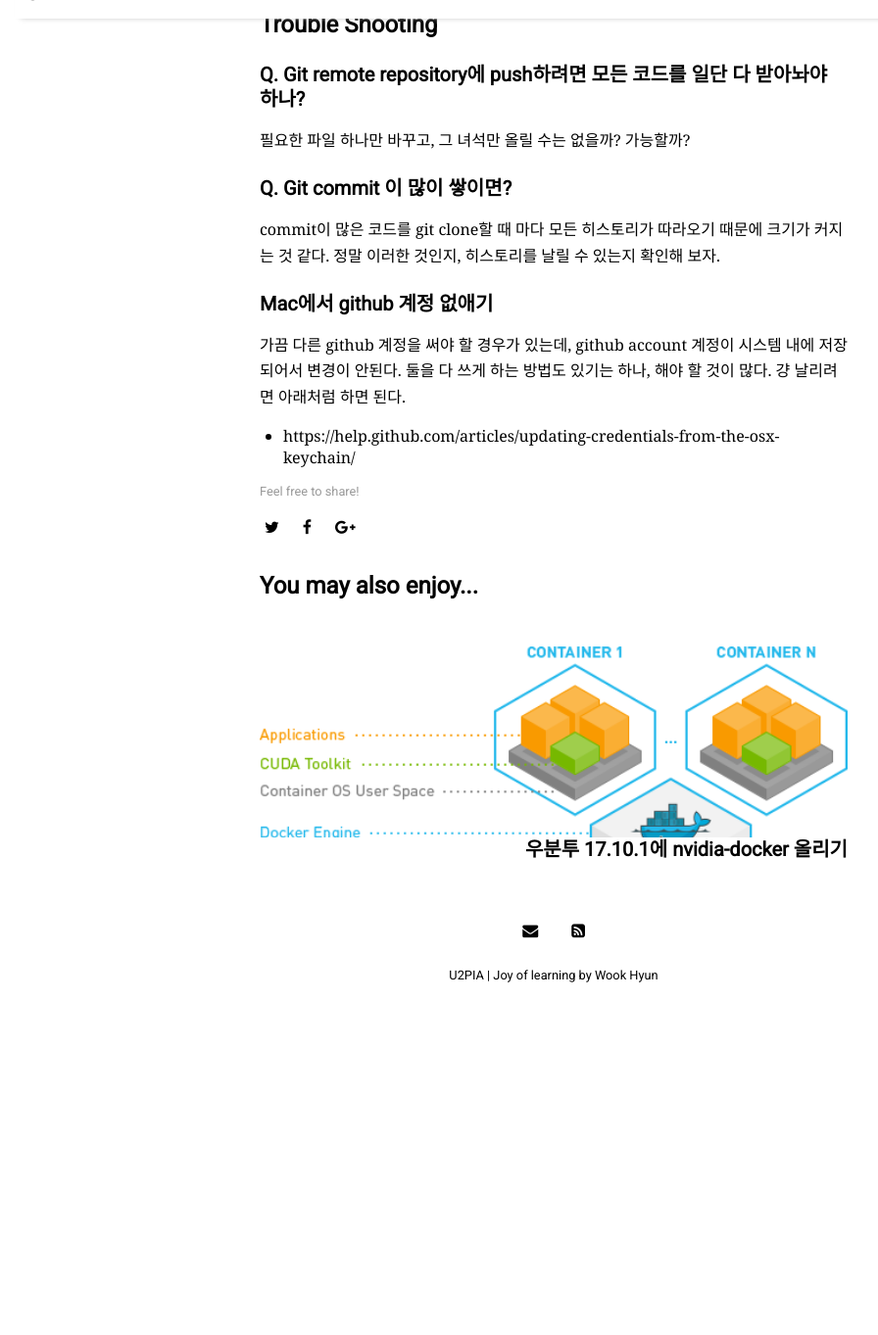
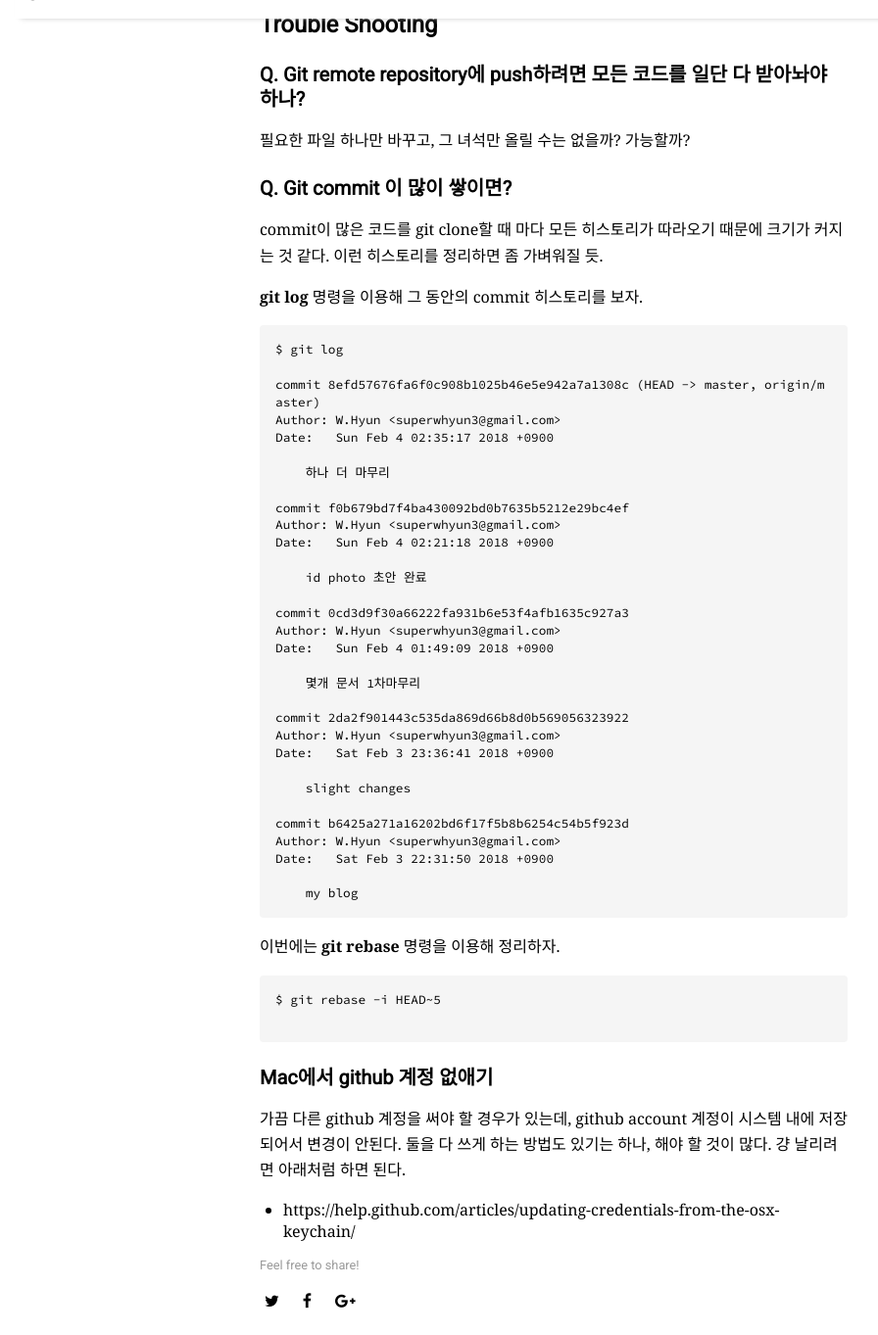
Before and after one commit to superwhyun/superwhyun.github.io, a Jekyll site: the page built from _posts/2018-02-03-git-commands.md, in a window 1280 px wide and 1400 px high, scrolled down 1386 px, cut to the strip 37-1400 px from the top of the window. Shown: the whole strip at 98% size, without its empty margins (75-971 px from the left). Built offline with Jekyll 4.4.1, drawn with Linux system fonts in a browser that asks for light colours; nearby versions of some CDN libraries; comment, search, counter and statistics services are not loaded; before the commit the page ends 2457 px from its top, so only the background shows below that.

Commit message:
rebase test

````diff
--- a/_posts/2018-02-03-git-commands.md
+++ b/_posts/2018-02-03-git-commands.md
@@ -51,7 +51,50 @@
 
 ### Q. Git commit 이 많이 쌓이면?
 
-commit이 많은 코드를 git clone할 때 마다 모든 히스토리가 따라오기 때문에 크기가 커지는 것 같다. 정말 이러한 것인지, 히스토리를 날릴 수 있는지 확인해 보자.
+commit이 많은 코드를 git clone할 때 마다 모든 히스토리가 따라오기 때문에 크기가 커지는 것 같다. 이런 히스토리를 정리하면 좀 가벼워질 듯.
+
+**git log** 명령을 이용해 그 동안의 commit 히스토리를 보자.
+```
+$ git log
+
+commit 8efd57676fa6f0c908b1025b46e5e942a7a1308c (HEAD -> master, origin/master)
+Author: W.Hyun <superwhyun3@gmail.com>
+Date:   Sun Feb 4 02:35:17 2018 +0900
+
+    하나 더 마무리
+
+commit f0b679bd7f4ba430092bd0b7635b5212e29bc4ef
+Author: W.Hyun <superwhyun3@gmail.com>
+Date:   Sun Feb 4 02:21:18 2018 +0900
+
+    id photo 초안 완료
+
+commit 0cd3d9f30a66222fa931b6e53f4afb1635c927a3
+Author: W.Hyun <superwhyun3@gmail.com>
+Date:   Sun Feb 4 01:49:09 2018 +0900
+
+    몇개 문서 1차마무리
+
+commit 2da2f901443c535da869d66b8d0b569056323922
+Author: W.Hyun <superwhyun3@gmail.com>
+Date:   Sat Feb 3 23:36:41 2018 +0900
+
+    slight changes
+
+commit b6425a271a16202bd6f17f5b8b6254c54b5f923d
+Author: W.Hyun <superwhyun3@gmail.com>
+Date:   Sat Feb 3 22:31:50 2018 +0900
+
+    my blog
+```
+
+이번에는 **git rebase** 명령을 이용해 정리하자.
+
+
+```
+$ git rebase -i HEAD~5
+
+```
 
 ### Mac에서 github 계정 없애기
 
````
Also changed, not shown: 2 other files.
